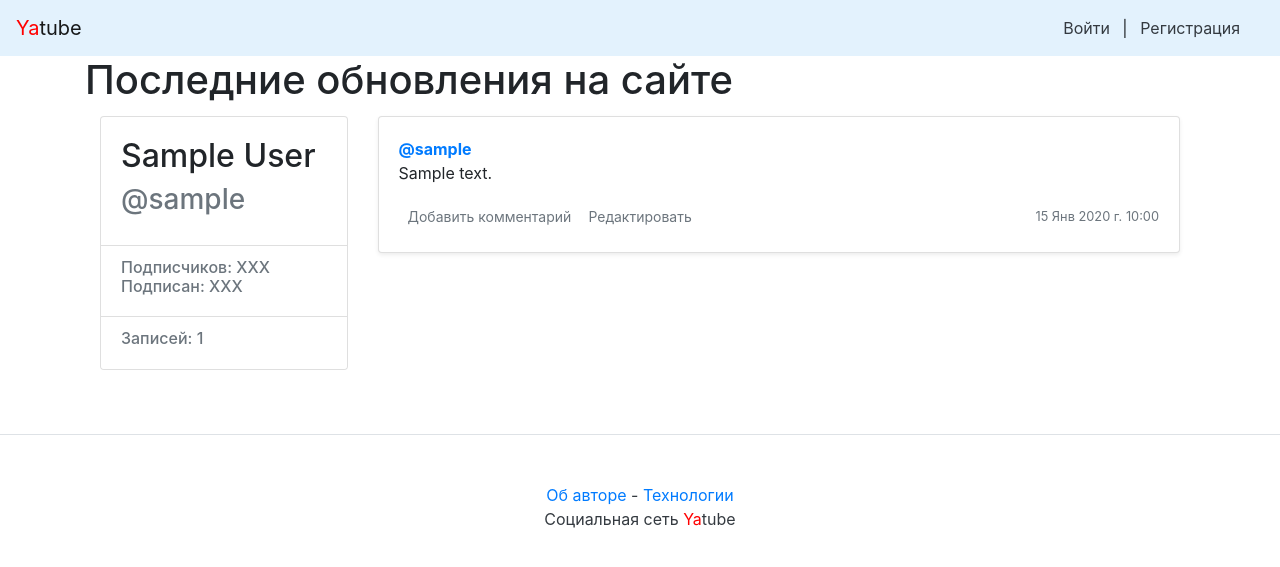
After one commit to Rusich90/yatube, a Django app: a page that uses yatube/templates/footer.html in a window 1280 px wide. The commit adds this page. Shown: the top 567 px of the page. Run offline with Django 3.2, Linux system fonts and the light colour scheme; tables that the repository leaves empty hold one stand-in row (values such as "Sample post"); some libraries are stand-ins or nearby versions.

Commit message:
Added profile page

```diff
--- a/yatube/posts/urls.py
+++ b/yatube/posts/urls.py
@@ -5,5 +5,13 @@ from . import views
 urlpatterns = [
     path("", views.index, name="index"),
     path("group/<str:slug>/", views.group_posts, name='group_posts'),
-    path("new/", views.new_post, name='new_post')
+    path("new/", views.new_post, name='new_post'),
+    path('<str:username>/', views.profile, name='profile'),
+    # Просмотр записи
+    #path('<str:username>/<int:post_id>/', views.post_view, name='post'),
+    #path(
+   #     '<str:username>/<int:post_id>/edit/',
+    #    views.post_edit,
+    #    name='post_edit'
+    #),
 ]
--- a/yatube/posts/views.py
+++ b/yatube/posts/views.py
@@ -39,3 +39,26 @@ def new_post(request):
 
     form = PostForm()
     return render(request, 'new_post.html', {"form": form})
+
+
+def profile(request, username):
+    author = get_object_or_404(User, username=username)
+    author_post_list = author.posts.all()
+    paginator = Paginator(author_post_list, 5)
+    page_number = request.GET.get('page')
+    page = paginator.get_page(page_number)
+
+    return render(request, 'profile.html', {"author": author, 'page': page, 'paginator': paginator})
+
+
+#def post_view(request, username, post_id):
+    # тут тело функции
+#    return render(request, 'post.html', {})
+
+
+#def post_edit(request, username, post_id):
+    # тут тело функции. Не забудьте проверить,
+    # что текущий пользователь — это автор записи.
+    # В качестве шаблона страницы редактирования укажите шаблон создания новой записи
+    # который вы создали раньше (вы могли назвать шаблон иначе)
+#    return render(request, 'post_new.html', {})
--- a/yatube/templates/footer.html
+++ b/yatube/templates/footer.html
@@ -1,3 +1,4 @@
 <footer class="pt-4 my-md-5 pt-md-5 border-top">
-    <p class="m-0 text-dark text-center ">Социальная сеть <span style="color:red">Ya</span>tube © {{ year }}, все права защищены.</p>
+        <p class="m-0 text-dark text-center "><a href="/about-author/">Об авторе</a> - <a href="/about-spec/">Технологии</a></p>
+        <p class="m-0 text-dark text-center ">Социальная сеть <span style="color:red">Ya</span>tube</p>
 </footer>
--- /dev/null
+++ b/yatube/templates/profile.html
@@ -0,0 +1,74 @@
+{% extends "base.html" %}
+{% block title %}Последние обновления на сайте{% endblock %}
+{% block header %}Последние обновления на сайте{% endblock %}
+{% block content %}
+
+<main role="main" class="container">
+    <div class="row">
+            <div class="col-md-3 mb-3 mt-1">
+                    <div class="card">
+                            <div class="card-body">
+                                    <div class="h2">
+                                        <!-- Имя автора -->
+                                        {{ author.first_name }} {{ author.last_name }}
+                                    </div>
+                                    <div class="h3 text-muted">
+                                         <!-- username автора -->
+                                         @{{ author.username }}
+                                    </div>
+                            </div>
+                            <ul class="list-group list-group-flush">
+                                    <li class="list-group-item">
+                                            <div class="h6 text-muted">
+                                            Подписчиков: XXX <br />
+                                            Подписан: XXX
+                                            </div>
+                                    </li>
+                                    <li class="list-group-item">
+                                            <div class="h6 text-muted">
+                                                <!-- Количество записей -->
+                                                Записей: {{ paginator.count}}
+                                            </div>
+                                    </li>
+                            </ul>
+                    </div>
+            </div>
+
+            <div class="col-md-9">
+
+                <!-- Начало блока с отдельным постом -->
+                    {% for post in page %}
+                    <div class="card mb-3 mt-1 shadow-sm">
+                            <div class="card-body">
+                                    <p class="card-text">
+                                            <!-- Ссылка на страницу автора в атрибуте href; username автора в тексте ссылки -->
+                                            <a href="/{{ author.username }}/"><strong class="d-block text-gray-dark">@{{ author.username }}</strong></a>
+                                            <!-- Текст поста -->
+                                            {{ post.text|linebreaksbr }}
+                                    </p>
+                                    <div class="d-flex justify-content-between align-items-center">
+                                            <div class="btn-group ">
+                                                    <!-- Ссылка на страницу записи в атрибуте href-->
+                                                    <a class="btn btn-sm text-muted" href="/leo/37/" role="button">Добавить комментарий</a>
+                                                    <!-- Ссылка на редактирование, показывается только автору записи -->
+                                                    <a class="btn btn-sm text-muted" href="/leo/37/edit" role="button">Редактировать</a>
+                                            </div>
+                                            <!-- Дата публикации  -->
+                                            <small class="text-muted"> {{ post.pub_date|date:"d M Y г. H:i" }}</small>
+                                    </div>
+                            </div>
+                    </div>
+                    {% endfor %}
+                <!-- Конец блока с отдельным постом -->
+
+                <!-- Остальные посты -->
+
+                <!-- Здесь постраничная навигация паджинатора -->
+                    {% if page.has_other_pages %}
+                    {% include "paginator.html" with items=page paginator=paginator %}
+                    {% endif %}
+     </div>
+    </div>
+</main>
+
+{% endblock %}
--- a/yatube/yatube/settings.py
+++ b/yatube/yatube/settings.py
@@ -39,6 +39,8 @@ INSTALLED_APPS = [
     'django_extensions',
     'users',
     'posts',
+    'django.contrib.sites',
+    'django.contrib.flatpages',
     'django.contrib.admin',
     'django.contrib.auth',
     'django.contrib.contenttypes',
@@ -118,6 +120,8 @@ LANGUAGE_CODE = 'ru'
 
 TIME_ZONE = 'UTC'
 
+SITE_ID = 1
+
 USE_I18N = True
 
 USE_L10N = True
--- a/yatube/yatube/urls.py
+++ b/yatube/yatube/urls.py
@@ -15,10 +15,24 @@ Including another URLconf
 """
 from django.contrib import admin
 from django.urls import include, path
+from django.contrib.flatpages import views
 
 urlpatterns = [
-    path("", include("posts.urls")),
-    path("auth/", include("users.urls")),
-    path("auth/", include("django.contrib.auth.urls")),
-    path('admin/', admin.site.urls),
+        # раздел администратора
+        path('admin/', admin.site.urls),
+        # flatpages
+        path('about/', include('django.contrib.flatpages.urls')),
+        # регистрация и авторизация
+        path('auth/', include('users.urls')),
+        path('auth/', include('django.contrib.auth.urls')),
+        # импорт из приложения posts
+        path('', include('posts.urls')),
 ]
+
+
+urlpatterns += [
+        path('about-us/', views.flatpage, {'url': '/about-us/'}, name='about'),
+        path('terms/', views.flatpage, {'url': '/terms/'}, name='terms'),
+        path('about-author/', views.flatpage, {'url': '/about-author/'}, name='author'),
+        path('about-spec/', views.flatpage, {'url': '/about-spec/'}, name='spec'),
+]
```
Also changed, not shown: yatube/templates/flatpages/default.html (added, +10 -0 lines), yatube/templates/post.html (added), yatube/templates/post_new.html (added), 2 other files.
